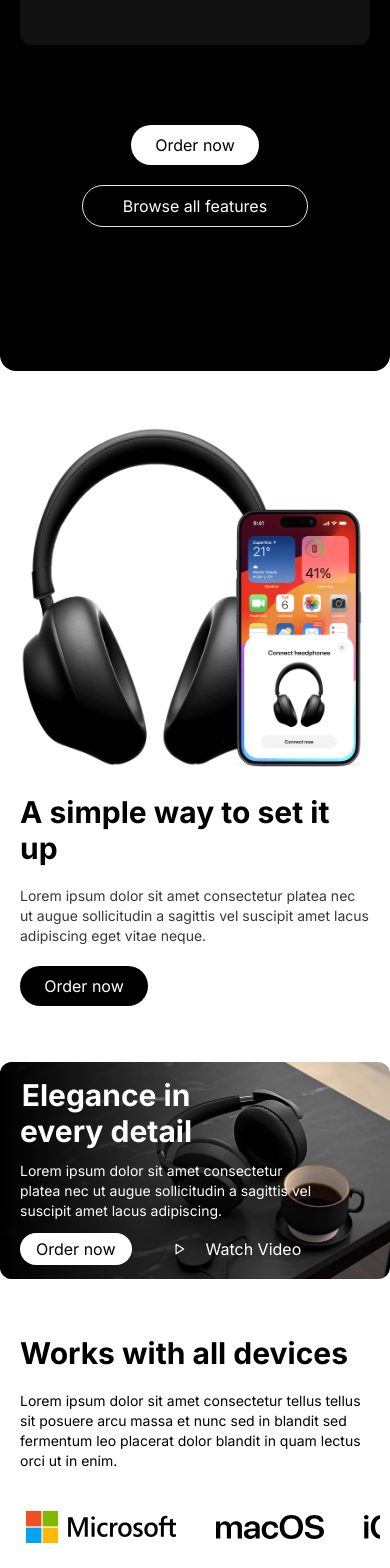
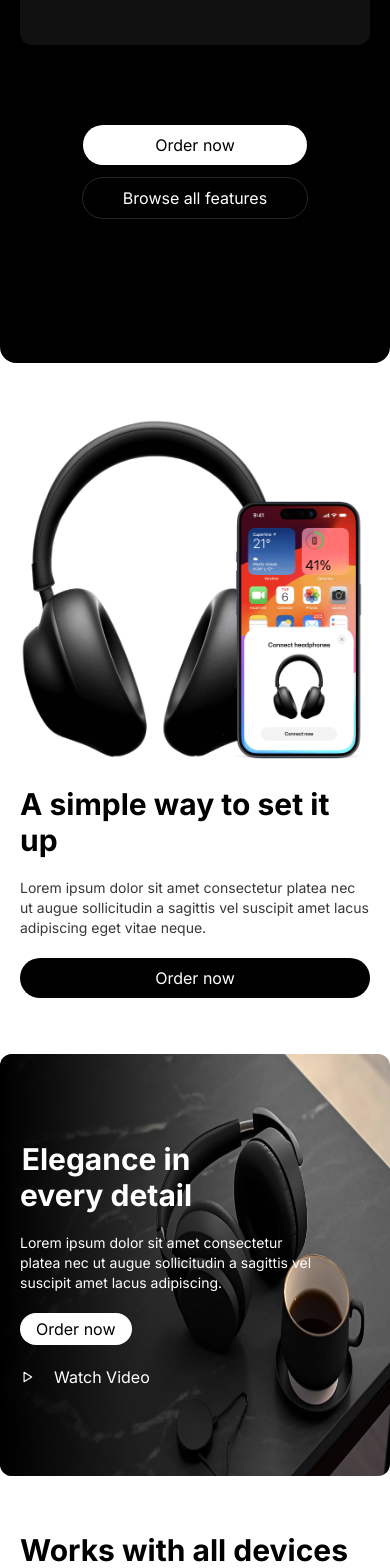
Before and after one commit to megatech2000/megaStore, a Next.js app: page / in a window 390 px wide. Shown: the part 4220-5788 px from the top of the page. Built offline with nearby package versions, Linux system fonts and the light colour scheme.

Commit message:
updating
changes updated

```diff
--- a/src/components/home/Detail.jsx
+++ b/src/components/home/Detail.jsx
@@ -4,9 +4,9 @@ const Detail = ({ Image }) => {
   return (
     <section className="relative">
       <div>
-        <div className="h-full w-full">
+        <div className="h-[50vh] md:h-full w-full ">
           <Image
-            className="w-full h-full rounded-xl "
+            className="w-full h-full rounded-xl"
             src="/images/home/detail-bg-img.jpg"
             alt=""
             width={2000}
@@ -19,17 +19,17 @@ const Detail = ({ Image }) => {
             Elegance in <br />
             every detail
           </h1>
-          <p className="max-w-[300px] md:max-w-[500px] text-white text-sm py-3 md:py-10">
+          <p className="max-w-[300px] md:max-w-[500px] text-white text-sm py-5 md:py-10">
             Lorem ipsum dolor sit amet consectetur platea nec ut augue
             sollicitudin a sagittis vel suscipit amet lacus adipiscing.
           </p>
-          <div className=" flex gap-10 items-center justify-center ">
+          <div className="md:flex gap-10 items-center justify-center">
             <a href="/products">
-              <button className="px-4 py-1 md:px-6 md:py-2 bg-[#fff] text-black rounded-full btn-style">
+              <button className="px-4 py-1 md:px-6 md:py-2 bg-[#fff] text-black rounded-full btn-style mb-5 md:mb-0">
                 Order now
               </button>
             </a>
-            <button className="text-white text-md md:text-2xl flex items-center gap-5 btn-hover">
+            <button className="text-white text-md md:text-2xl flex items-center gap-5 btn-hover ">
               <div className="text-sm md:text-4xl ">
                 <TbPlayerPlay />
               </div>
--- a/src/components/home/Future.jsx
+++ b/src/components/home/Future.jsx
@@ -22,7 +22,7 @@ const Future = ({ Image }) => {
                 Order now
               </button>
             </a>
-            <button className="text-black text-md md:text-2xl flex items-center gap-5 btn-hover pt-5 md:pt-0">
+            <button className="text-black text-md md:text-2xl flex items-center  gap-5 btn-hover pt-5 md:pt-0">
               <div className="text-sm text-black md:text-4xl">
                 <TbPlayerPlay />
               </div>
--- a/src/components/home/NewDesign.jsx
+++ b/src/components/home/NewDesign.jsx
@@ -67,13 +67,13 @@ const NewDesign = ({ Image, data }) => {
           {/* map ends */}
         </div>
         <div className="text-white text-center pt-20">
-          <div className="flex flex-col md:flex-row items-center justify-center gap-5">
+          <div className="flex flex-col md:flex-row items-center justify-center gap-3 md:gap-5">
             <a href="/products">
-              <button className="w-32  py-2 bg-[#fff] text-black rounded-full btn-style">
+              <button className="w-56 md:w-32  py-2 bg-[#fff] text-black rounded-full btn-style">
                 Order now
               </button>
             </a>
-            <button className="px-10 py-2 text-white border rounded-full btn-style">
+            <button className="px-10 py-2 text-white border border-[#272626]  rounded-full btn-style">
               Browse all features
             </button>
           </div>
--- a/src/components/home/SetUp.jsx
+++ b/src/components/home/SetUp.jsx
@@ -24,7 +24,7 @@ const SetUp = ({ Image }) => {
                 vitae neque.
               </p>
               <a href="/products">
-                <button className="w-32  py-2 bg-[#000] text-white rounded-full btn-style">
+                <button className="w-full md:w-32  py-2 bg-[#000] text-white rounded-full btn-style">
                   Order now
                 </button>
               </a>
--- a/src/components/home/Testimonials.jsx
+++ b/src/components/home/Testimonials.jsx
@@ -68,7 +68,7 @@ const Testimonials = ({ Image, data }) => {
                       {item.title2}
                     </p>
                   </div>
-                  <div className="pt-10 font-bold h-[100px]">
+                  <div className="pt-10 font-bold h-[120px]">
                     <p>{item.desc}</p>
                   </div>
                 </div>
```
